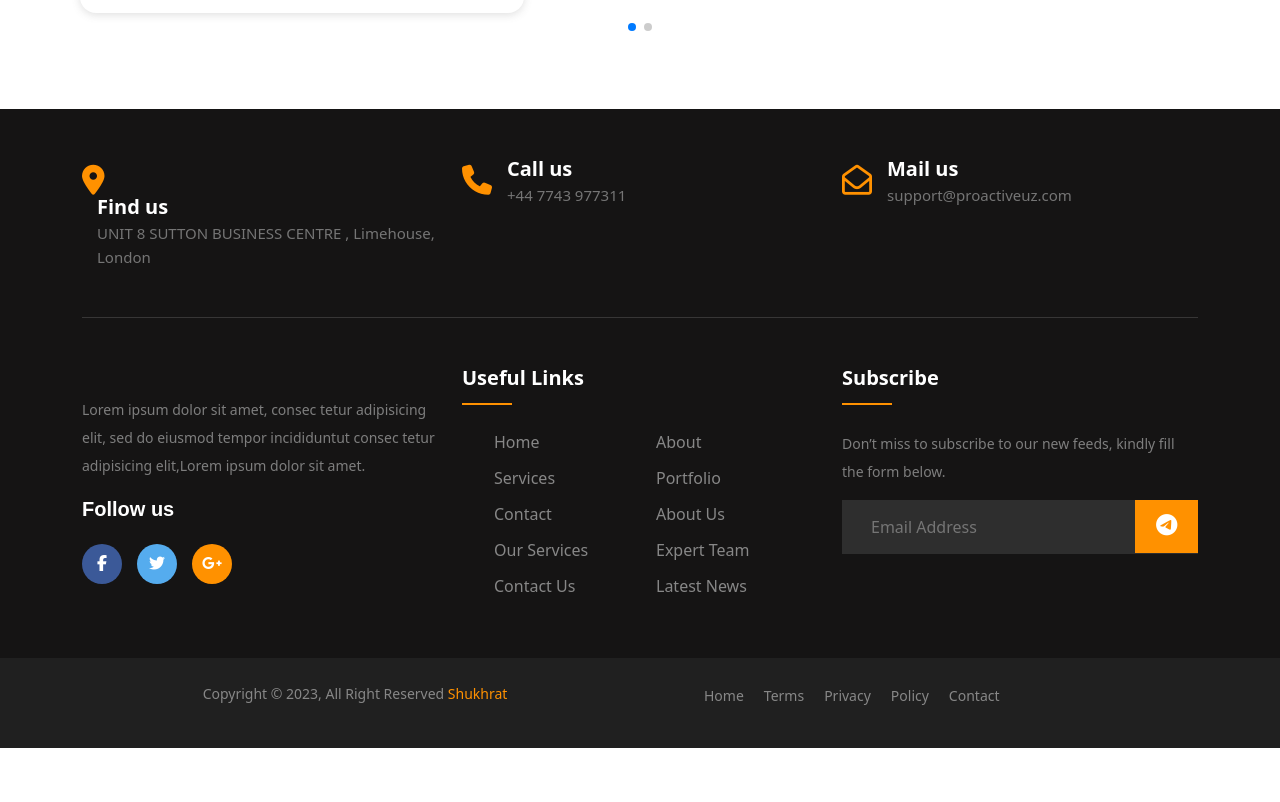
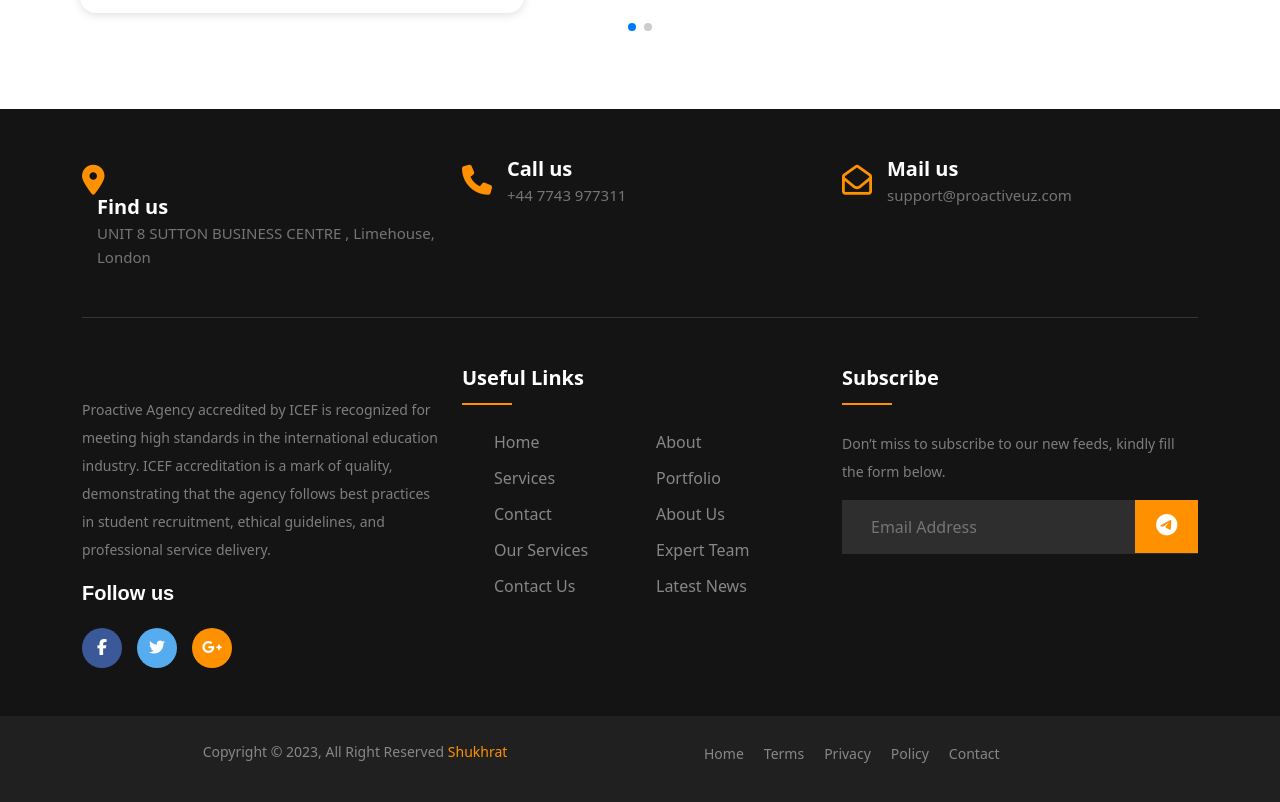
Before and after one commit to Shukhratmamadaliev9797/proactive, a React (Create React App) app: page / in a window 1280 px wide. Shown: the part 4649-5451 px from the top of the page. Before the commit the page ends 5397 px from the top, so only its background shows below. Built offline with nearby package versions, Linux system fonts and the light colour scheme; a web font is replaced by a local one.

Commit message:
Update Footer.js

```diff
--- a/src/components/Footer.js
+++ b/src/components/Footer.js
@@ -47,9 +47,8 @@ export default function Footer() {
                 </div>
                 <div class="footer-text">
                   <p>
-                    Lorem ipsum dolor sit amet, consec tetur adipisicing elit,
-                    sed do eiusmod tempor incididuntut consec tetur adipisicing
-                    elit,Lorem ipsum dolor sit amet.
+
+Proactive Agency accredited by ICEF is recognized for meeting high standards in the international education industry. ICEF accreditation is a mark of quality, demonstrating that the agency follows best practices in student recruitment, ethical guidelines, and professional service delivery.
                   </p>
                 </div>
                 <div class="footer-social-icon">
```
